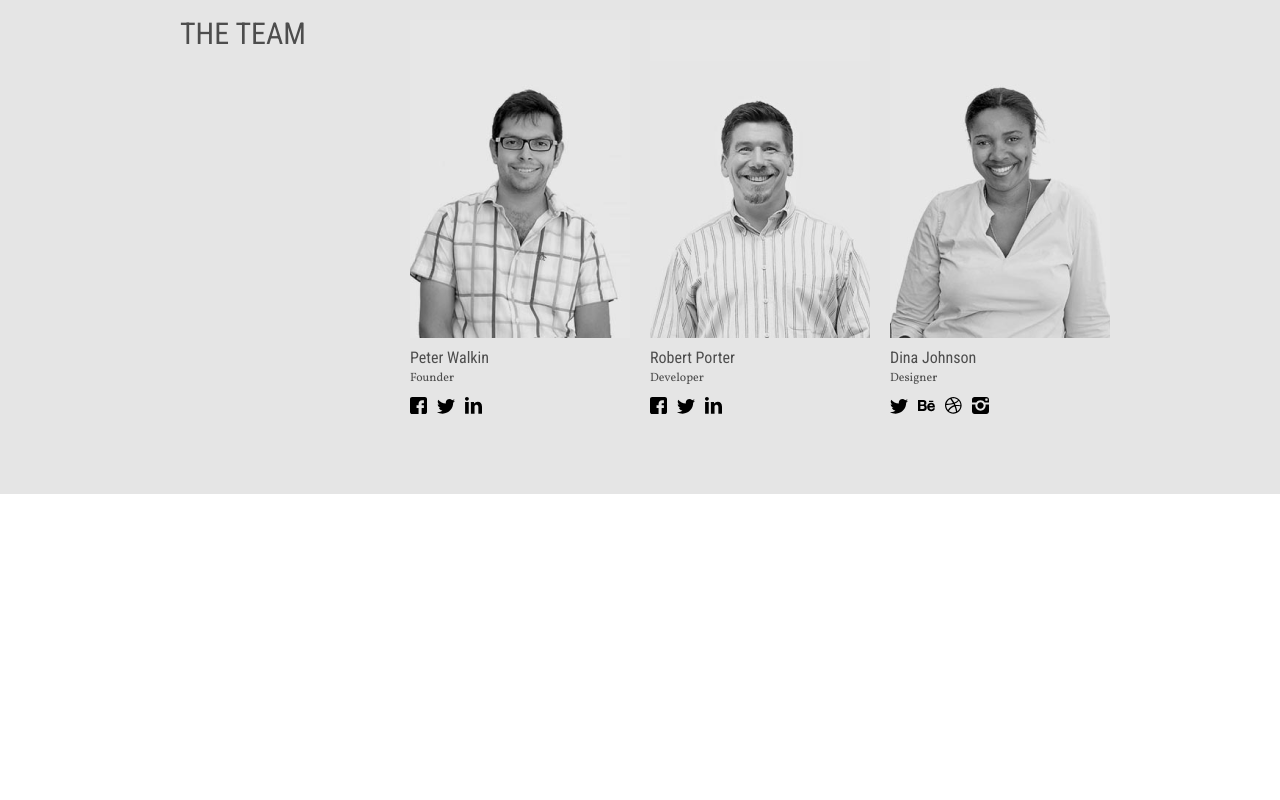
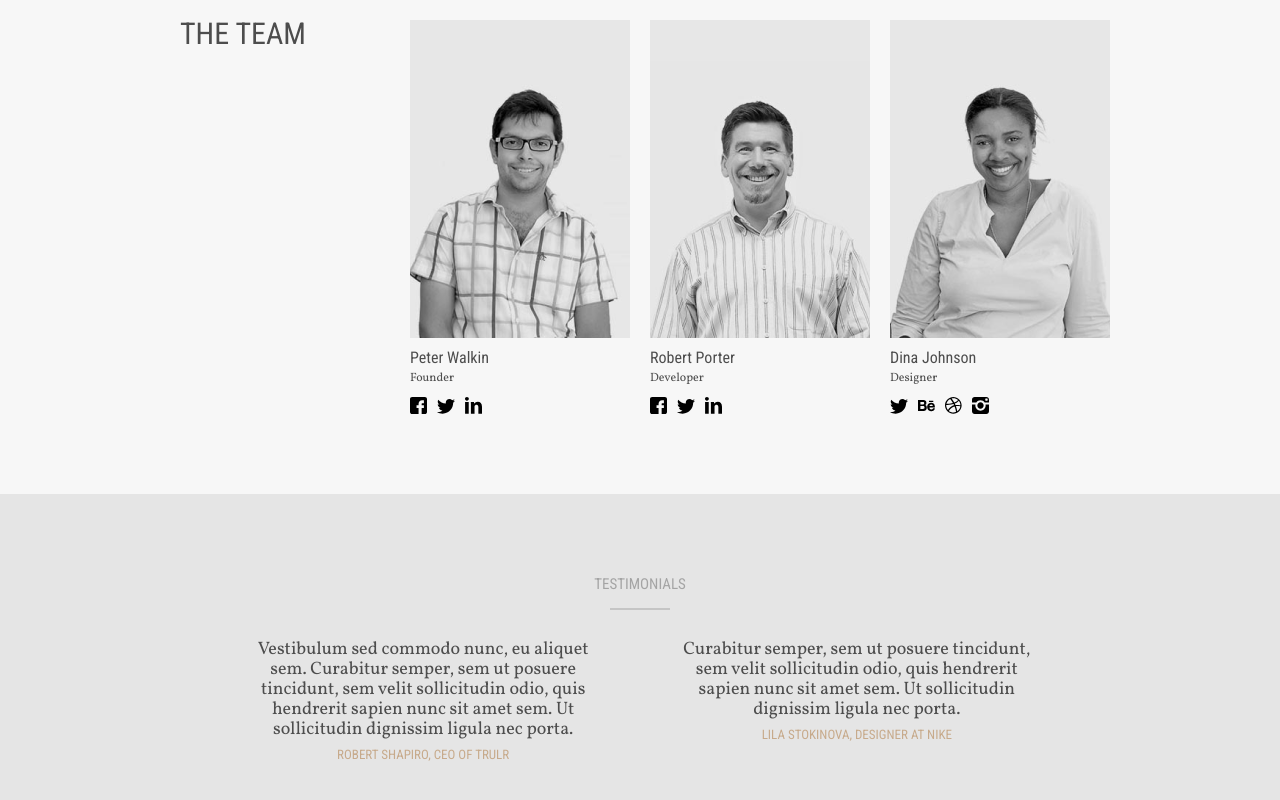
Before and after one commit to andrey678/layout_11_stone, a React (Create React App) app: page / in a window 1280 px wide. Shown: the part 1364-2164 px from the top of the page. Before the commit the page ends 1858 px from the top, so only its background shows below. Built offline with nearby package versions, Linux system fonts and the light colour scheme.

Commit message:
1.Add Testimonials component

```diff
--- a/src/App.js
+++ b/src/App.js
@@ -3,9 +3,11 @@ import CallToAction from './CallToAction/CallToAction';
 import Header from './Header/Header';
 import Hero from './Hero/Hero';
 import Team from './Team/Team';
+import Testimonials from './Testimonials/Testimonials';
 
 const App = (props) => {
-  const { header, hero, activities, callToAction, team } = props.data;
+  const { header, hero, activities, callToAction, team, testimonials } =
+    props.data;
   return (
     <>
       <Header {...header} />
@@ -13,6 +15,7 @@ const App = (props) => {
       <Activities {...activities} />
       <CallToAction {...callToAction} />
       <Team {...team} />
+      <Testimonials {...testimonials} />
     </>
   );
 };
--- /dev/null
+++ b/src/Testimonials/Quote/Quote.js
@@ -0,0 +1,39 @@
+import styled from 'styled-components';
+
+const StyledQuote = styled.div`
+  max-width: 361px;
+  & p {
+    font-family: 'Vollkorn';
+    font-size: 18px;
+    line-height: 20px;
+    text-align: center;
+    margin-bottom: 5px;
+    color: ${({
+      theme: {
+        colors: { neutralTextColor },
+      },
+    }) => neutralTextColor};
+  }
+  & h2 {
+    font-family: 'Roboto Condensed';
+    font-size: 13px;
+    line-height: 20px;
+    text-align: center;
+    text-transform: uppercase;
+    color: ${({
+      theme: {
+        colors: { neutralLight },
+      },
+    }) => neutralLight};
+  }
+`;
+
+const Quote = ({ text, owner, children }) => {
+  return (
+    <StyledQuote {...children}>
+      <p>{text}</p>
+      <h2>{owner}</h2>
+    </StyledQuote>
+  );
+};
+export default Quote;
--- /dev/null
+++ b/src/Testimonials/QuotesWrapper/QuotesWrapper.js
@@ -0,0 +1,11 @@
+import styled from 'styled-components';
+
+const StyledQuotesWrapper = styled.div`
+  display: flex;
+  justify-content: space-evenly;
+  flex-wrap: wrap;
+`;
+
+const QuotesWrapper = (props) => <StyledQuotesWrapper {...props} />;
+
+export default QuotesWrapper;
--- /dev/null
+++ b/src/Testimonials/Testimonials.js
@@ -0,0 +1,58 @@
+import styled from 'styled-components';
+
+import Container from '../Container/Container';
+import QuotesWrapper from './QuotesWrapper/QuotesWrapper';
+import Quote from './Quote/Quote';
+
+const StyledTestimonials = styled.section`
+  padding: 80px 0;
+  width: 100vw;
+  margin: 0 auto;
+  background: ${({
+    theme: {
+      colors: { testimonialsBackgroundColor },
+    },
+  }) => testimonialsBackgroundColor};
+  & h6 {
+    font-family: 'Roboto Condensed';
+    font-size: 15px;
+    line-height: 20px;
+    text-align: center;
+    text-transform: uppercase;
+    color: ${({
+      theme: {
+        colors: { testimonialsHeadingColor },
+      },
+    }) => testimonialsHeadingColor};
+    &::after {
+      content: '';
+      display: block;
+      position: relative;
+      margin: 0 auto 44px;
+      top: 14px;
+      width: 60px;
+      height: 2px;
+      background: ${({
+        theme: {
+          colors: { testimonialsStripeColor },
+        },
+      }) => testimonialsStripeColor};
+    }
+  }
+`;
+
+const Testimonials = ({ title, quotes, children }) => {
+  const clientsQuotes = quotes.map((quote) => (
+    <Quote key={quote.owner} {...quote} />
+  ));
+  return (
+    <StyledTestimonials {...children}>
+      <Container>
+        <h6>{title}</h6>
+        <QuotesWrapper>{clientsQuotes}</QuotesWrapper>
+      </Container>
+    </StyledTestimonials>
+  );
+};
+
+export default Testimonials;
--- a/src/index.js
+++ b/src/index.js
@@ -20,7 +20,10 @@ const defaultTheme = {
     heroButtonBackgroundColor: 'transparent',
     heroSliderDotColor: 'rgba(255, 255, 255, 0.4);',
     heroActiveSliderDotColor: 'rgba(255, 255, 255, 1);',
-    teamBackgroundColor: '#E5E5E5',
+    teamBackgroundColor: '#F7F7F7',
+    testimonialsBackgroundColor: '#E5E5E5',
+    testimonialsHeadingColor: 'rgba(50, 50, 50, 0.36)',
+    testimonialsStripeColor: 'rgba(50, 50, 50, 0.18)',
   },
   fonts: {
     robotoCondensedRegular: "'Roboto Condensed', sans-serif",
```
